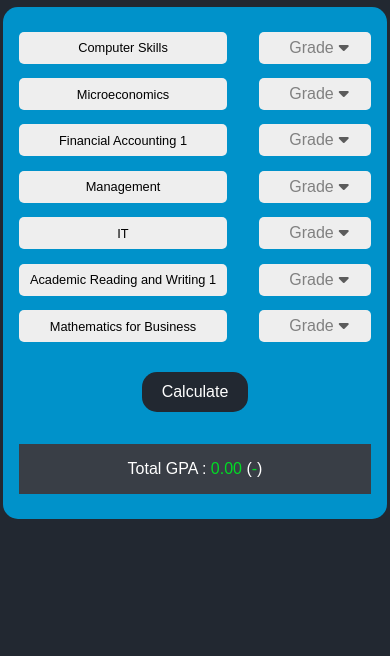
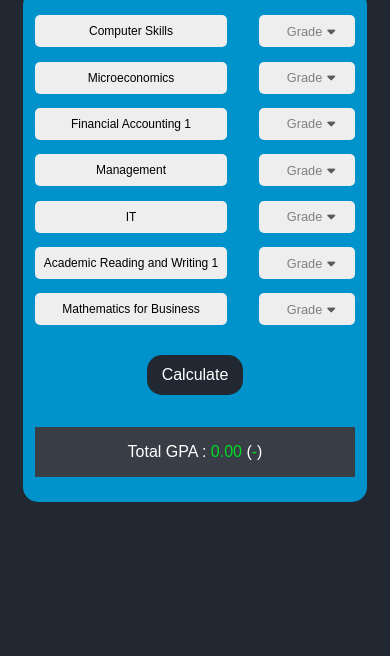
Before and after one commit to OmarMostafa888/BIDT---GPA-Calculator, a plain HTML site: page index.html in a window 390 px wide. Shown: the part 188-844 px from the top of the page. Drawn offline with Linux system fonts and the light colour scheme.

Commit message:
Update style.css

```diff
--- a/style.css
+++ b/style.css
@@ -172,11 +172,37 @@ body {
 }
 
 @media (max-width: 565px) {
+  .header {
+    font-size: 0.8rem;
+  }
   .container {
-    width: 24rem;
+    width: 23rem;
   }
   .subject {
-    width: 13rem;
+    width: 12.5rem;
     font-size: 0.8rem;
   }
 }
+
+@media (max-width: 399px) {
+  .container {
+    width: 21.5rem;
+  }
+  .subject {
+    width: 12rem;
+    font-size: 0.75rem;
+  }
+  .grade p {
+    font-size: 0.8rem;
+  }
+  .grade i {
+    font-size: 0.8rem;
+  }
+  .grade {
+    width: 6rem;
+  }
+  .drop-down {
+    width: 6rem;
+    font-size: 0.8rem;
+  }
+}
```
